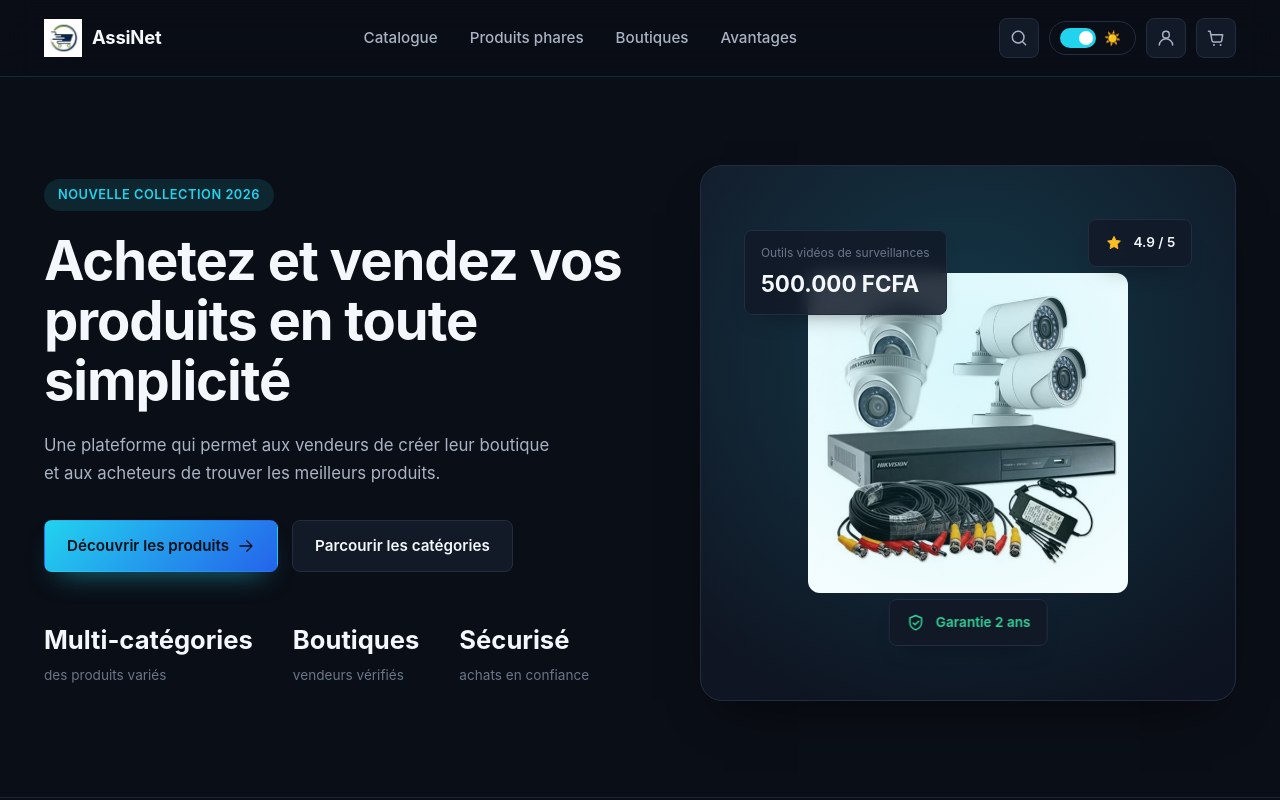
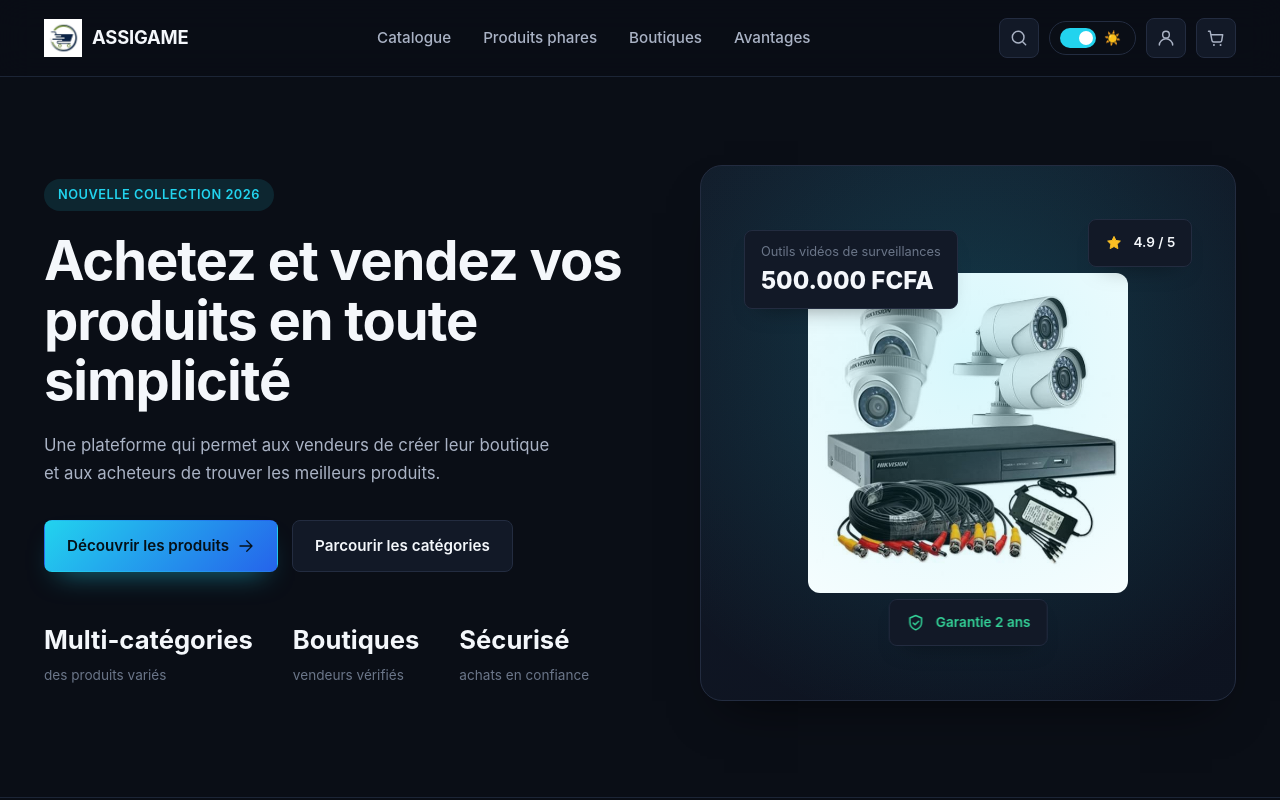
Before and after one commit to koutoninpierrette-cpu/Projet_logiciel_web_assigame, a React (Vite) app in the folder frontend/: page / in a window 1280 px wide. Shown: the top 800 px of the page. Built offline with nearby package versions, Linux system fonts and the light colour scheme; no server answers.

Commit message:
dernier mise à jour

```diff
--- a/frontend/src/App.css
+++ b/frontend/src/App.css
@@ -421,7 +421,7 @@
   gap: 10px;
   padding: 12px 16px;
   border-radius: var(--radius-sm);
-  background: rgba(18, 25, 39, 0.85);
+  background: var(--surface);
   border: 1px solid var(--border);
   backdrop-filter: blur(8px);
   box-shadow: var(--shadow-sm);
@@ -433,18 +433,20 @@
   left: 8%;
   flex-direction: column;
   align-items: flex-start;
-  gap: 4px;
+  gap: 6px;
 }
 
 .hero-card-price .hero-card-label {
-  font-size: 0.75rem;
-  color: var(--text-dim);
+  font-size: 0.8rem;
+  color: var(--text-dim);
+  line-height: 1.4;
 }
 
 .hero-card-price .hero-card-value {
-  font-size: 1.4rem;
-  font-weight: 700;
-  color: var(--text-h);
+  font-size: 1.5rem;
+  font-weight: 800;
+  color: var(--text-h);
+  line-height: 1.2;
 }
 
 .hero-card-rating {
--- a/frontend/src/App.tsx
+++ b/frontend/src/App.tsx
@@ -383,8 +383,8 @@
         <div className="container header-inner">
           <a href="#top" className="brand" onClick={goHome}>
             <img
-           src="../img.jpg" alt="AssiNet" className="brand-logo"/>
-         <span className="brand-name">AssiNet</span>
+           src="../img.jpg" alt="ASSIGAME" className="brand-logo"/>
+         <span className="brand-name">ASSIGAME</span>
           </a>
 
           <nav className={`main-nav${menuOpen ? ' open' : ''}`} aria-label="Navigation principale">
@@ -651,12 +651,12 @@
             <a href="#top" className="brand">
               <a href="#top" className="brand" onClick={goHome}>
   <img
-    src="../img.jpg" alt="AssiNet" className="brand-logo"/>
-    <span className="brand-name">AssiNet</span>
+    src="../img.jpg" alt="ASSIGAME" className="brand-logo"/>
+    <span className="brand-name">ASSIGAME</span>
 </a>
             </a>
             <p>
-              AssiNet est une marketplace moderne qui met en relation acheteurs et vendeurs.
+              ASSIGAME est une marketplace moderne qui met en relation acheteurs et vendeurs.
               Découvrez des milliers de produits proposés par des boutiques vérifiées
               dans un environnement simple, rapide et sécurisé.
             </p>
@@ -700,7 +700,7 @@
         </div>
 
         <div className="container footer-bottom">
-          <p>© 2026 AssiNet. Tous droits réservés.</p>
+          <p>© 2026 ASSIGAME. Tous droits réservés.</p>
           <div className="footer-legal">
             <a href="#top">Mentions légales</a>
             <a href="#top">Politique de confidentialité</a>
```
Also changed, not shown: 1 other file (tests, documents, lock files or other folders).
